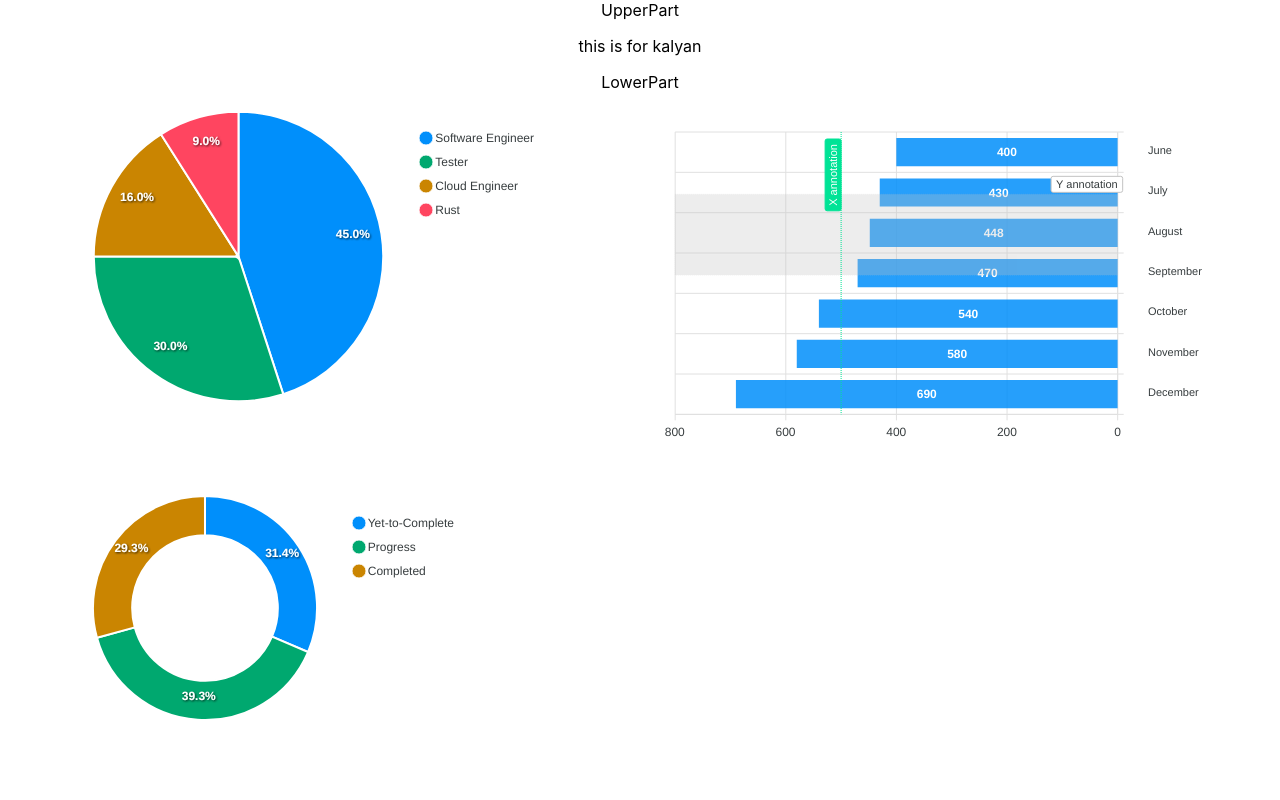
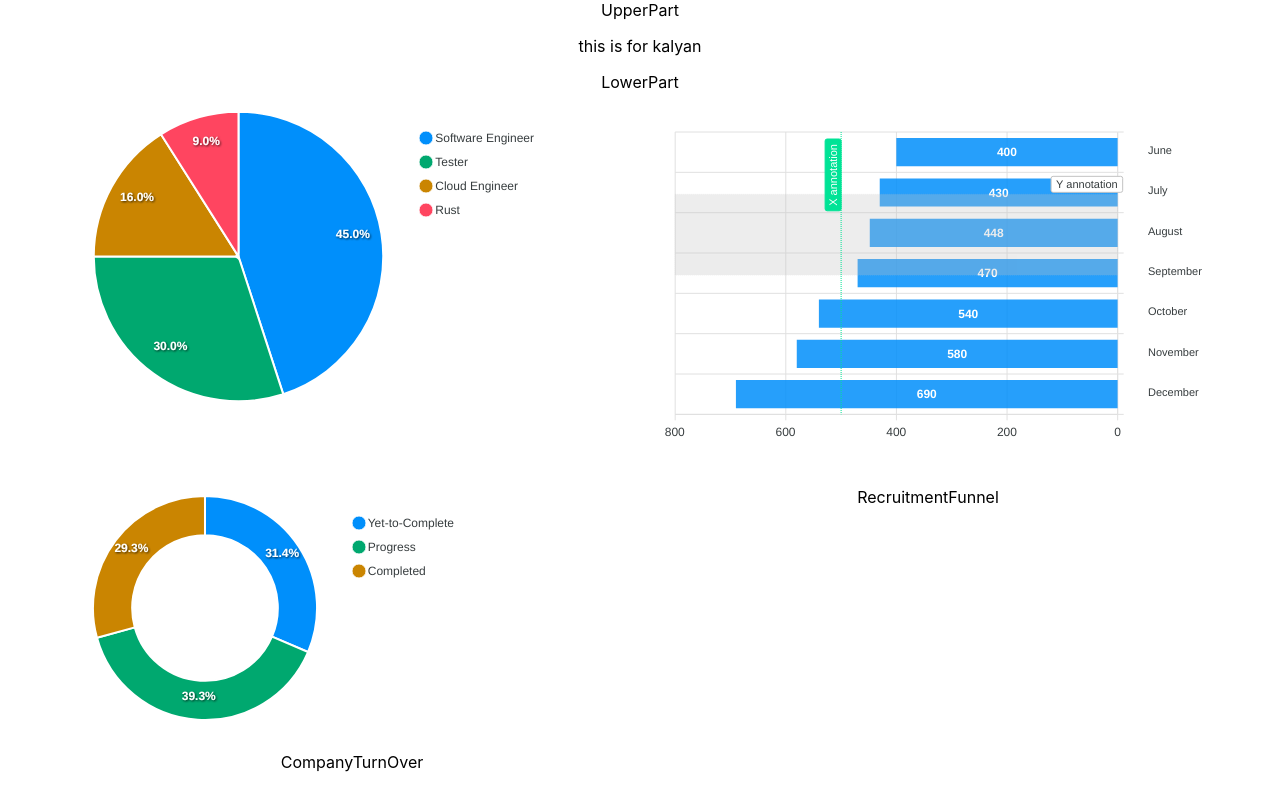
Before and after one commit to kalyan-kashaboina/react-metrics-dashboard, a React (Create React App) app: page / in a window 1280 px wide. Built offline with nearby package versions, Linux system fonts and the light colour scheme.

Commit message:
adding piecharts and bars second time

```diff
--- a/src/Components/LowerPart/LowerPart.jsx
+++ b/src/Components/LowerPart/LowerPart.jsx
@@ -3,6 +3,8 @@ import { PieChart } from "./PieChart";
 import HiringBarChart from "./HiringBarChart";
 import "./Lowerpart.css";
 import ProjectStatus from "./ProjectStatus";
+import RecruitmentFunnel from "./RecruitmentFunnel.jsx";
+import CompanyTurnOver from "./CompanyTurnOver";
 
 function LowerPart() {
   return (
@@ -12,6 +14,8 @@ function LowerPart() {
         <PieChart />
         <HiringBarChart />
         <ProjectStatus/>
+        <RecruitmentFunnel/>
+        <CompanyTurnOver/>
       </div>
     </>
   );
```
